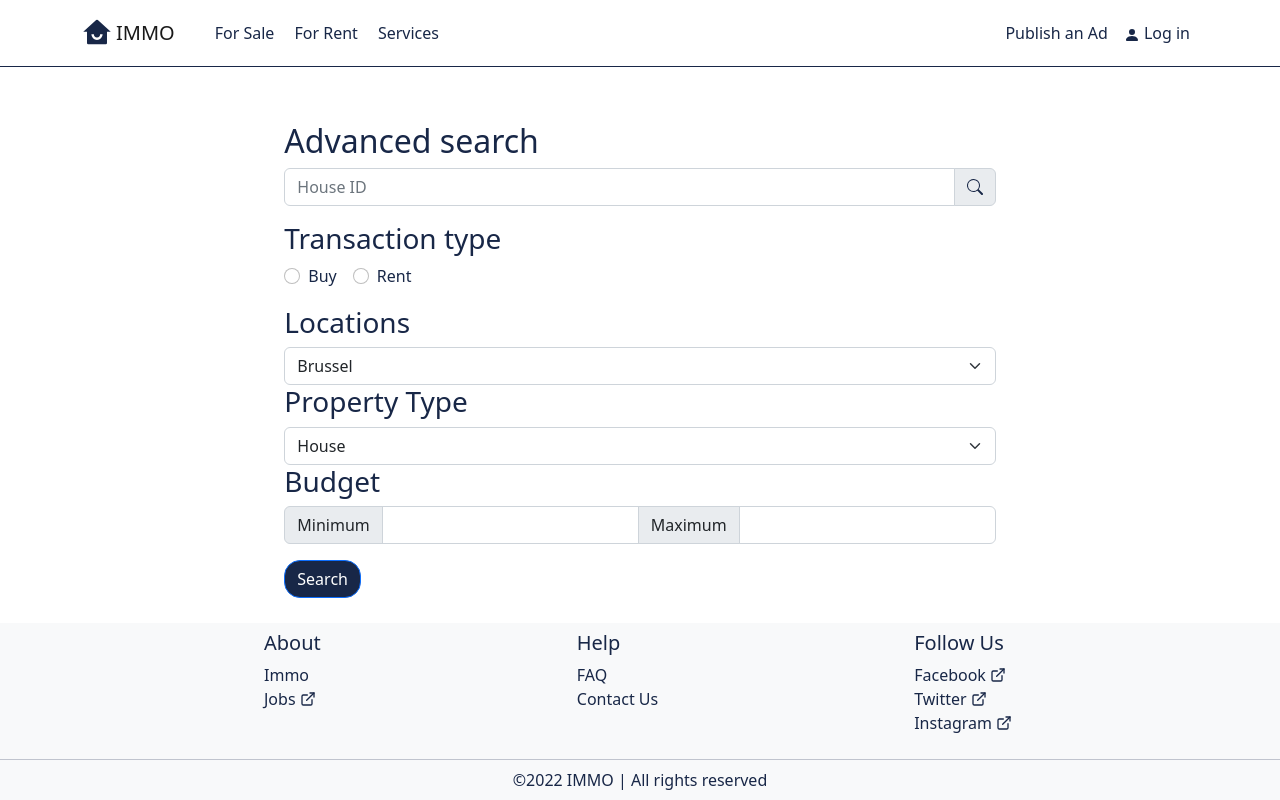
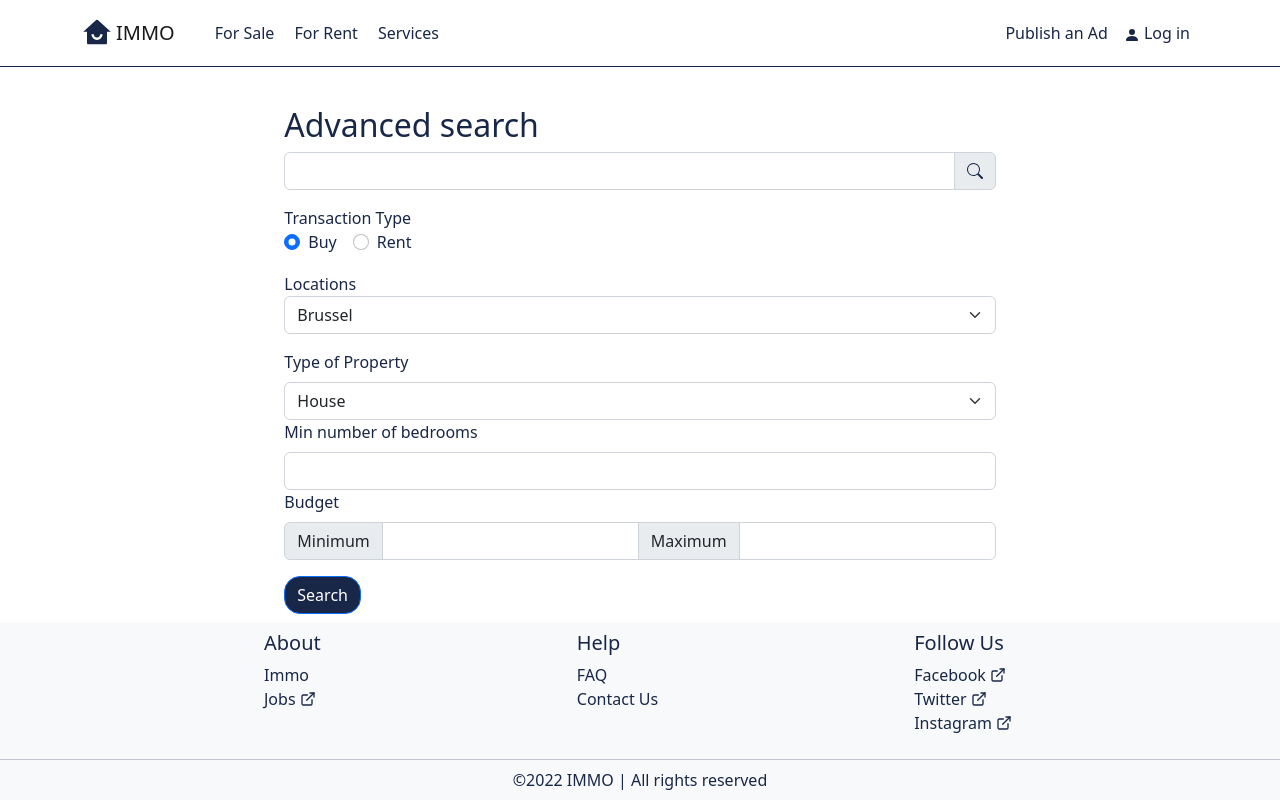
Before and after one commit to vhande/Immo_Project_Frontend, a React (Create React App) app: page /advanced-search in a window 1280 px wide. Built offline with nearby package versions, Linux system fonts and the light colour scheme; no server answers.

Commit message:
advancedsearch

```diff
--- a/src/AdvancedSearch.js
+++ b/src/AdvancedSearch.js
@@ -1,77 +1,181 @@
-import React from "react";
-import { Container, Col, Row, InputGroup, Form, Button} from "react-bootstrap";
+import React, { useEffect } from "react";
+import { InputGroup, Form, Button, ButtonGroup} from "react-bootstrap";
 import { BsSearch } from "react-icons/bs";
+import { useState, useContext } from 'react'
+import { useFormik } from 'formik'
+import * as yup from 'yup'
+import { AiFillCloseCircle } from 'react-icons/ai'
+import Features from './Context/Features'
+import {useNavigate,  createSearchParams, } from 'react-router-dom'
 
 function AdvancedSearch() {
+  const [radioValue, setRadioValue] = useState('sale');
+  const context = useContext(Features)
+  const params = { minBedroomCount: `${context.minbedroom}`, minPrice: `${context.minbudget}`, maxPrice: `${context.maxbudget}`}
+
+  const navigate = useNavigate();
+
+  // to direct to user to the search page with queries.
+
+  const clickAction = () => {
+
+    navigate({
+      pathname: `/search/${context.classifiedtype}/${context.propertytype}/${context.city}`,
+      search: `?${createSearchParams(params)}`
+    });
+  }
+
+
+  const propertySchema =
+  yup.object().shape({
+  minbedroom:  yup.number().typeError("Please enter a number").min(1, 'Min value 1.').max(10, 'Max value 10.'),
+  minbudget: yup.number().typeError("Please enter a number").min(0, 'Min value 0.').max(10, 'Max value 300.'),
+  maxbudget: yup.number().typeError("Please enter a number").min(0, 'Min value 300.').max(10, 'Max value 1000000.')})
+
+  const formik = useFormik({
+
+    initialValues: {
+    immocode: "",
+    transaction:"sale",
+    location:"brussels",
+    type:"house",
+    minbedroom:"",
+    minbudget:"",
+    maxbudget:"",
+    },
+    validationSchema: propertySchema,
+    onSubmit: (values) => {
+      }
+    })
+
+
+    context.setImmocode(formik.values.immocode)
+    context.setClassifiedtype(formik.values.transaction)
+    context.setPropertytype(formik.values.type)
+    context.setCity(formik.values.location)
+    context.setMinbedroom(formik.values.minbedroom)
+    context.setMinbudget(formik.values.minbudget)
+    context.setMaxbudget(formik.values.maxbudget)
+
   return (
     <>
-      <Container className="first-div">
-        <Row className="d-flex justify-content-center">
-          <Col >
-            <h2>Advanced search</h2>
+
+    {console.log(formik.values.type, "aaaa")}
+     <h2>Advanced search</h2>
+     {console.log(formik.values, context.classifiedtype)}
+          <Form onSubmit={formik.handleSubmit}>
             <InputGroup className="mb-3">
-              <Form.Control
-                placeholder="House ID"
-                aria-label="Username"
-                aria-describedby="basic-addon1"
-              />
-              <InputGroup.Text id="basic-addon1">
+            <Form.Control
+              name="immocode"
+              id="immocode"
+              onChange={formik.handleChange}
+              onBlur={formik.handleBlur}
+              value={formik.values.immocode}/>
+              <InputGroup.Text>
               <BsSearch/>
               </InputGroup.Text>
             </InputGroup>
-            <h3>Transaction type</h3>
-            <Form>
-              {["radio"].map((type) => (
-                <div key={`inline-${type}`} className="mb-3">
+            <Form.Group
+            className="mb-3">
+              <Form.Label className="m-0">Transaction Type</Form.Label>
+              <ButtonGroup
+              onChange={formik.handleChange}
+              onBlur={formik.handleBlur}
+              value={formik.values.transaction} className="d-flex">
                   <Form.Check
                     inline
                     label="Buy"
-                    name="group1"
-                    type={type}
-                    id={`inline-${type}-1`}
+                    name="transaction"
+                    type="radio"
+                    value="sale"
+                    checked={radioValue === "sale"}
+                    onChange={(e) => setRadioValue(e.target.value)}
                   />
                   <Form.Check
                     inline
                     label="Rent"
-                    name="group1"
-                    type={type}
-                    id={`inline-${type}-2`}
+                    name="transaction"
+                    type="radio"
+                    value="rent"
+                    checked={radioValue === "rent"}
+                    onChange={(e) => setRadioValue(e.target.value)}
                   />
-                </div>
-              ))}
-            </Form>
-            <h3>Locations</h3>
-            <Form.Select aria-label="Default select example">
-              <option value="Brussel">Brussel</option>
-              <option value="Antwerp">Antwerp</option>
-              <option value="Gent">Gent</option>
-              <option value="Charleroi">Charleroi</option>
-              <option value="Liège">Liège</option>
-              <option value="Bruges">Bruges</option>
-              <option value="Namur">Namur</option>
-              <option value="Leuven">Leuven</option>
-              <option value="Mons">Mons</option>
-              <option value="Mechelen">Mechelen</option>
-              <option value="Aalst">Aalst</option>
-              <option value="Hasselt">Hasselt</option>
+                  </ButtonGroup>
+                  </Form.Group>
+                  <Form.Group
+            className="mb-3">
+               <Form.Label className="m-0">Locations</Form.Label>
+            <Form.Select
+            name="location"
+            onChange={formik.handleChange}
+            onBlur={formik.handleBlur}
+            value={formik.values.location}>
+
+              <option value="brussels">Brussel</option>
+              <option value="antwerp">Antwerp</option>
+              <option value="gent">Gent</option>
+              <option value="charleroi">Charleroi</option>
+              <option value="liège">Liège</option>
+              <option value="bruges">Bruges</option>
+              <option value="namur">Namur</option>
+              <option value="leuven">Leuven</option>
+              <option value="mons">Mons</option>
+              <option value="mechelen">Mechelen</option>
+              <option value="aalst">Aalst</option>
+              <option value="hasselt">Hasselt</option>
             </Form.Select>
-            <h3>Property Type</h3>
-            <Form.Select aria-label="Default select example">
+            </Form.Group>
+            <Form.Group>
+            <Form.Label>Type of Property</Form.Label>
+            <Form.Select
+            onChange={formik.handleChange}
+            onBlur={formik.handleBlur}
+            value={formik.values.type}>
               <option value="1">House</option>
               <option value="2">Appartment</option>
             </Form.Select>
-            <h3>Budget</h3>
+            </Form.Group>
+            <Form.Group>
+              <Form.Label>Min number of bedrooms</Form.Label>
+              <Form.Control
+              name="minbedroom"
+              id="minbedroom"
+              onChange={formik.handleChange}
+              onBlur={formik.handleBlur}
+              value={formik.values.minbedroom}/>
+                {formik.touched.minbedroom && formik.errors.minbedroom ? <Form.Label className="error form-text text-danger d-flex align-items-center"> <AiFillCloseCircle className="me-1" fontSize="1.3em" />{formik.errors.minbedroom}</Form.Label> : null}
+            </Form.Group>
+            <Form.Group>
+            <Form.Label>Budget</Form.Label>
             <InputGroup className="mb-3">
               <InputGroup.Text>Minimum</InputGroup.Text>
-              <Form.Control aria-label="Minumum price" />
+              <Form.Control
+              name="minbudget"
+              id="minbudget"
+              onChange={formik.handleChange}
+              onBlur={formik.handleBlur}
+              value={formik.values.minbudget} />
               <InputGroup.Text>Maximum</InputGroup.Text>
-              <Form.Control aria-label="Maximum price" />
+              <Form.Control
+              name="maxbudget"
+              id="maxbudget"
+              onChange={formik.handleChange}
+              onBlur={formik.handleBlur}
+              value={formik.values.maxbudget} />
             </InputGroup>
-            <Button>Search</Button>
-          </Col>
-        </Row>
-      </Container>
-    </>
+            {formik.touched.minbudget && formik.errors.minbudget ? <Form.Label className="error form-text text-danger d-flex align-items-center"> <AiFillCloseCircle className="me-1" fontSize="1.3em" />{formik.errors.minbudget}</Form.Label> : null}
+            {formik.touched.maxbudget && formik.errors.maxbudget ? <Form.Label className="error form-text text-danger d-flex align-items-center"> <AiFillCloseCircle className="me-1" fontSize="1.3em" />{formik.errors.maxbudget}</Form.Label> : null}
+            </Form.Group>
+            </Form>
+
+            {context.immocode !== "" ? <a href={`/classified/${context.immocode}`}><Button>Search</Button></a> :
+            <Button onClick={clickAction}>Search</Button>}
+
+
+
+            </>
+
+
   );
 }
 
--- a/src/App.js
+++ b/src/App.js
@@ -22,12 +22,16 @@ function App() {
   const [classifiedtype, setClassifiedtype] = useState("")
   const [propertytype, setPropertytype] = useState("")
   const [city, setCity] = useState("")
+  const [immocode, setImmocode] = useState("")
+  const [minbedroom, setMinbedroom] = useState("")
+  const [minbudget, setMinbudget] = useState("")
+  const [maxbudget, setMaxbudget] = useState("")
 
 
   return (
 
     <Token.Provider value={{ token, setToken, firstname, setFirstname, lastname, setLastname, }}>
-      <Features.Provider value={{ classifiedtype, setClassifiedtype, propertytype, setPropertytype, city, setCity }}>
+      <Features.Provider value={{ classifiedtype, setClassifiedtype, propertytype, setPropertytype, city, setCity, immocode, setImmocode, minbedroom,setMinbedroom, minbudget, setMinbudget, maxbudget, setMaxbudget}}>
         <ProtectedRoute>
           <Layout>
             <Routes>
@@ -38,8 +42,7 @@ function App() {
               <Route path="/create-account" element={<CreateAccount />} />
               <Route path="/profile" element={<Profile />} />
               <Route path="/search/:classifiedtype/:type" element={<Search />} />
-              <Route path="/search/:classifiedtype/:type/:city/" element={<Search />} />
-              <Route path="/search/:classifiedtype/:type/:city/?minBedroomCount=&minPrice=&maxPrice=" element={<Search />} />
+              <Route path="/search/:classifiedtype/:type/:city" element={<Search />} />
             </Routes>
           </Layout>
         </ProtectedRoute>
--- a/src/Classified.js
+++ b/src/Classified.js
@@ -38,7 +38,7 @@ function Classified() {
 
             </Col>
             <Col md={3} className="d-column pt-3 classifiedImages">
-              <h2>565$</h2>
+              <h2>€{result[0].price}</h2>
 
             </Col>
             <Col md={3}>
--- a/src/Search.js
+++ b/src/Search.js
@@ -1,17 +1,27 @@
 import React from "react";
 import { Card, Container, Row, Col, CardGroup } from "react-bootstrap";
-import { useEffect, useState } from 'react'
-import { useParams, Link } from 'react-router-dom'
+import { useEffect, useState, useContext} from 'react'
+import { useParams, Link , useSearchParams, useLocation} from 'react-router-dom'
+import Features from "./Context/Features";
+
 
 function Search() {
   const {classifiedtype}  = useParams()
   const {type} = useParams()
   const {city} = useParams()
   const [result, setResult] = useState([])
+  const context = useContext(Features)
+
+  // to get queries from URL
+
+  const query = new URLSearchParams(useLocation().search);
+  const minBedroomCount = query.get('minBedroomCount')
+  const minPrice = query.get('minPrice')
+  const maxPrice = query.get('maxPrice')
 
   useEffect(()=> {
     const action = () => {
-      fetch(`http://localhost:4000/search/${classifiedtype}/${type}/${city}`)
+      fetch(`http://localhost:4000/search/${classifiedtype}/${type}/${city}?minBedroomCount=${minBedroomCount}&minPrice=${minPrice}&maxPrice=${maxPrice}`)
       .then(res=>res.json())
       .then(data=>
         { setResult(data)
@@ -22,7 +32,7 @@ function Search() {
 
   return (
     <>
-    {result.length === 0 ? "Loading" :
+    {result.length === 0 ? "No result found" :
     result.map(item =>
       <Container className="d-flex align-items-center">
         <Row>
```
Also changed, not shown: 1 other file (tests, documents, lock files or other folders).
